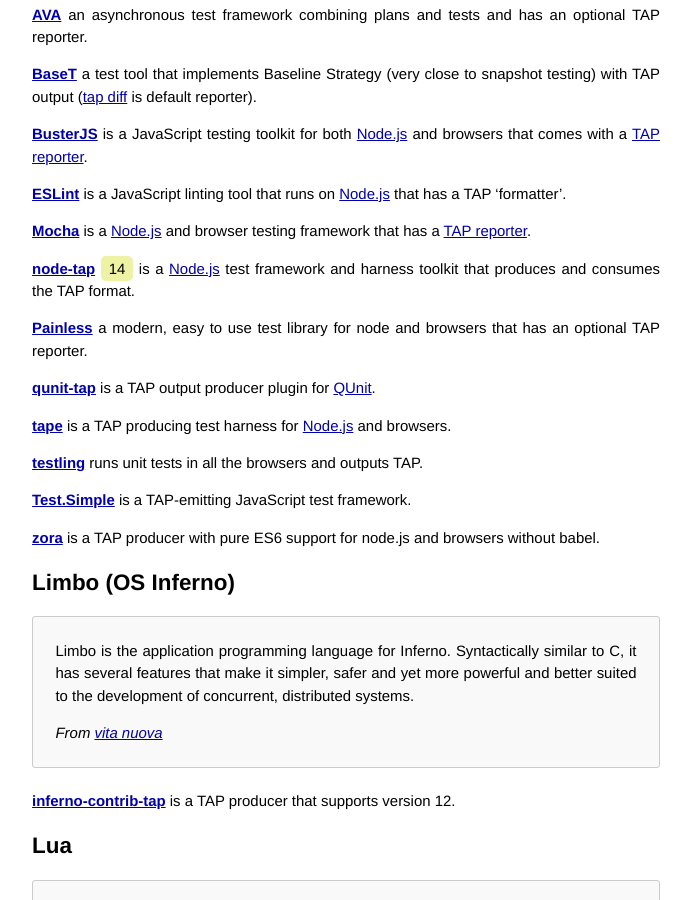
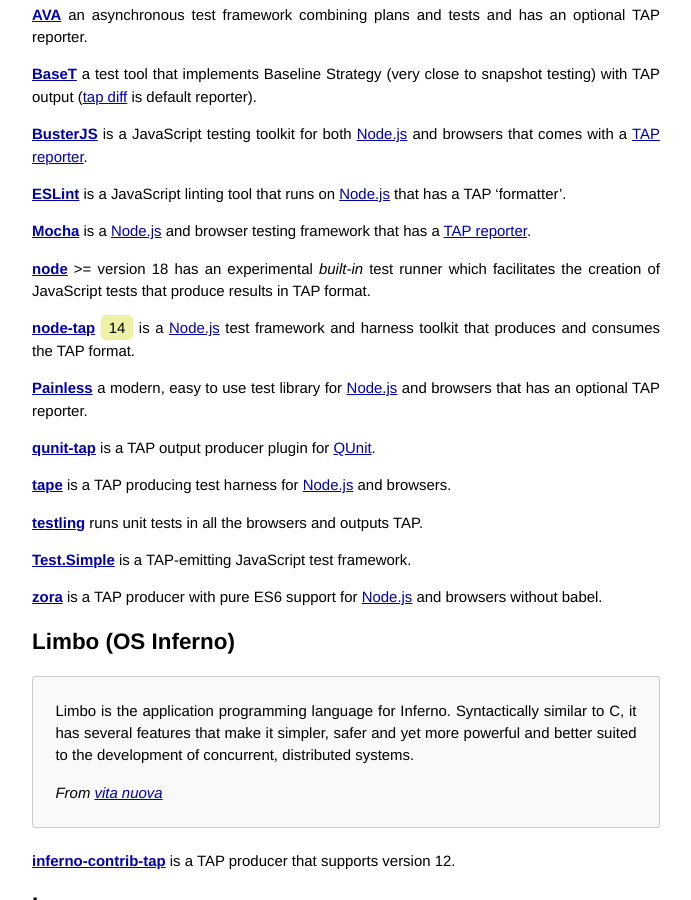
Before and after one commit to TestAnything/testanything.github.io, a Jekyll site: the page built from producers.md, in a window 1280 px wide and 900 px high, scrolled down 6047 px. Shown: the whole window, without its empty margins (294-985 px from the left). Built offline with Jekyll 4.4.1, drawn with Linux system fonts in a browser that asks for light colours.

Commit message:
update Node tap producer (#173)
* add Node tap producer

* Update producers.md

```diff
--- a/producers.md
+++ b/producers.md
@@ -334,11 +334,15 @@
 **[Mocha](http://mochajs.org/)** is a [Node.js][node] and browser testing
 framework that has a [TAP reporter](http://mochajs.org/#tap).
 
+[node]: https://nodejs.org
+
+**[node](https://nodejs.org/docs/latest-v18.x/api/test.html#test-runner)** >= version 18 has an experimental *built-in* test runner which facilitates the creation of JavaScript tests that produce results in TAP format.
+
 **[node-tap](https://github.com/isaacs/node-tap)** <span
 class="badge">14</span> is a [Node.js][node] test framework and harness toolkit
 that produces and consumes the TAP format.
 
-**[Painless](https://github.com/taylorhakes/painless)** a modern, easy to use test library for node and browsers that has an optional TAP reporter.
+**[Painless](https://github.com/taylorhakes/painless)** a modern, easy to use test library for [Node.js][node] and browsers that has an optional TAP reporter.
 
 **[qunit-tap](https://github.com/twada/qunit-tap)** is a TAP output producer
 plugin for [QUnit](http://qunitjs.com/).
```
Also changed, not shown: other parts of producers.md (+1 -3 lines).
